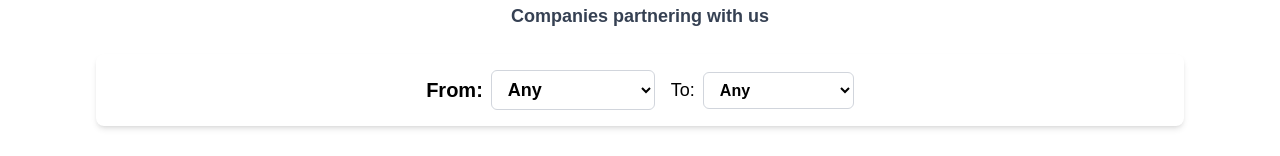
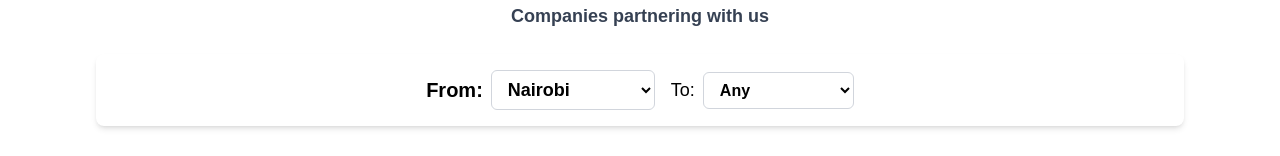
Before and after one commit to Iguru-Limited/Mzigo.co.ke, a Next.js app: page /send-mzigo in a window 1280 px wide. Shown: the part 142-298 px from the top of the page. Built offline with nearby package versions, Linux system fonts and the light colour scheme.

Commit message:
added Nairbi as the default stage for from

```diff
--- a/app/components/Landingpage.tsx
+++ b/app/components/Landingpage.tsx
@@ -42,7 +42,7 @@ const companies = [
 ];
 
 function Landingpage() {
-  const [from, setFrom] = useState("");
+  const [from, setFrom] = useState("Nairobi");
   const [to, setTo] = useState("");
 
   // collect all unique stages
```
